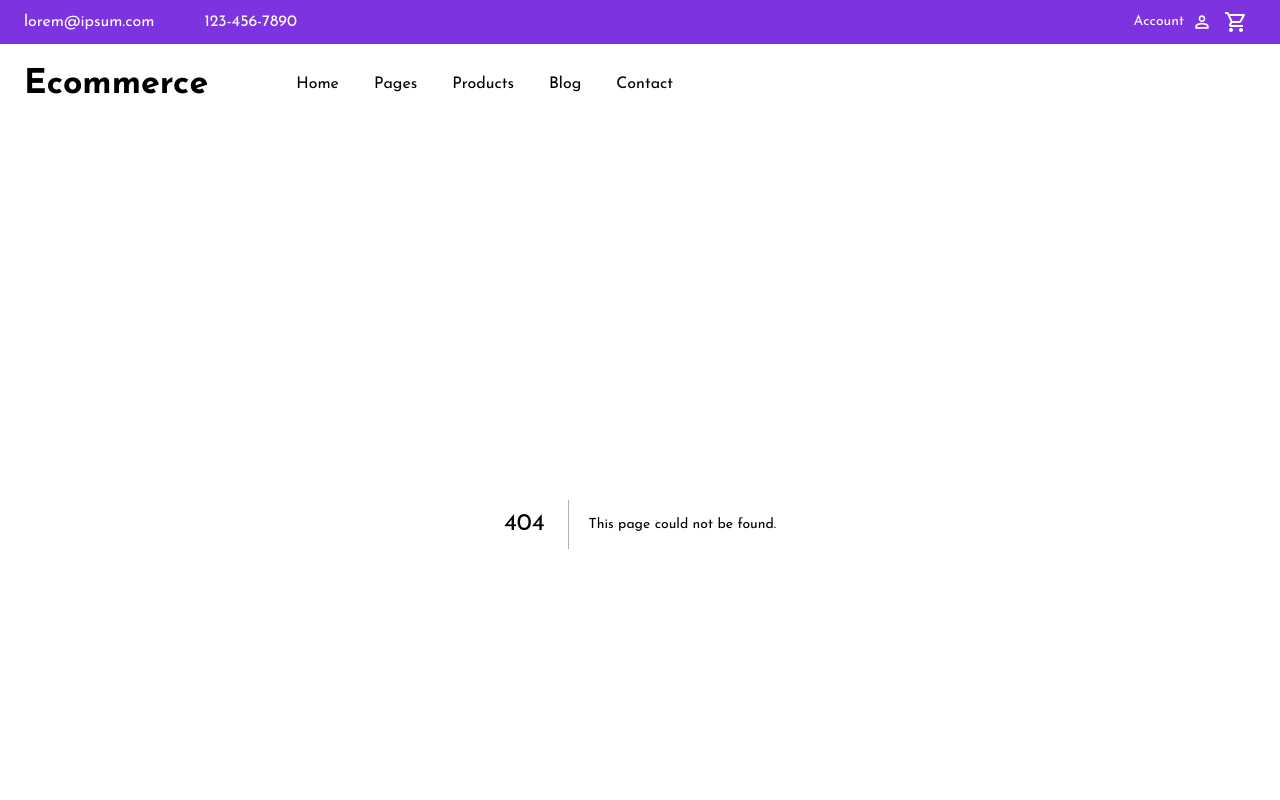
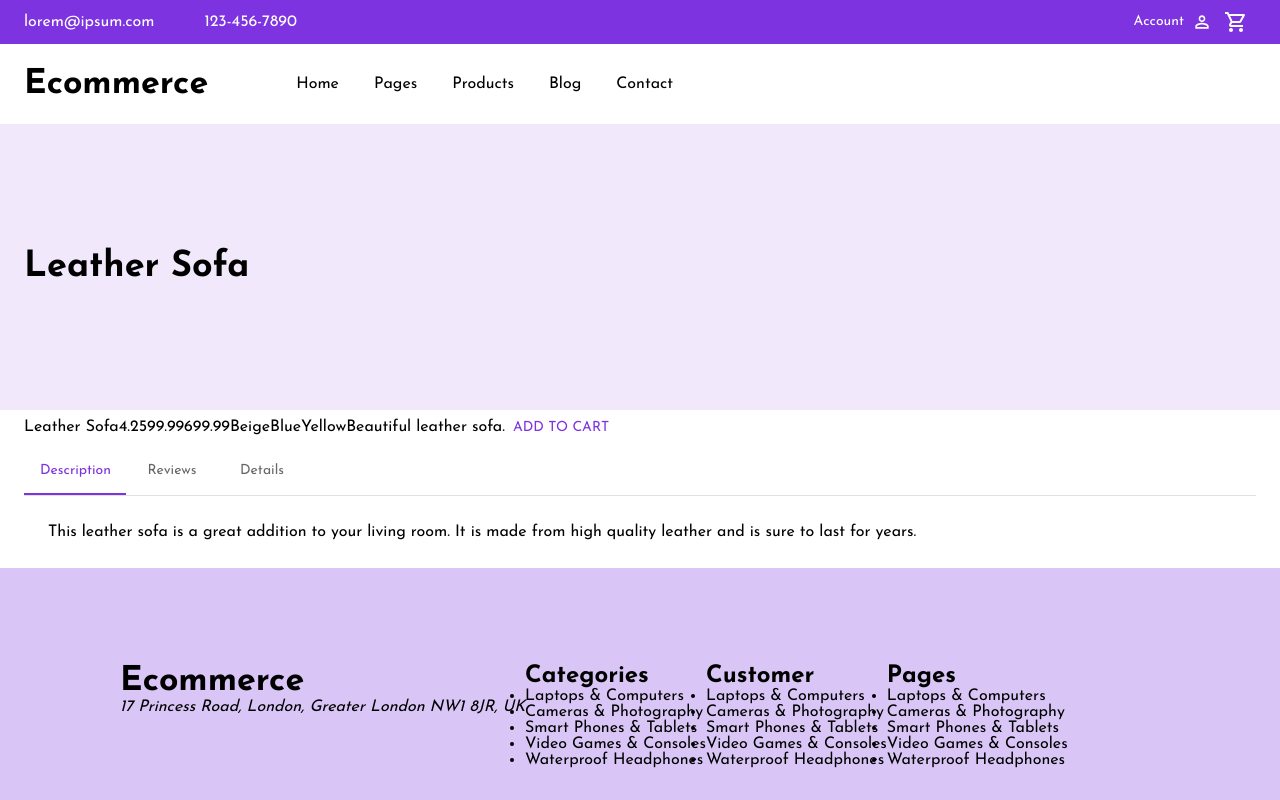
Before and after one commit to botfinski/ecommerce, a Next.js app: page /products/leather-sofa in a window 1280 px wide. Before the commit this address had no page. Shown: the top 800 px of the page. Built offline with nearby package versions, Linux system fonts and the light colour scheme.

Commit message:
product details page

```diff
--- a/components/Footer/Footer.tsx
+++ b/components/Footer/Footer.tsx
@@ -1,24 +1,28 @@
 import React from "react";
-import { Box, Container } from "@mui/material";
+import { Box, Container, Grid } from "@mui/material";
+import Logo from "../Logo/Logo";
 
 interface Props {}
 
 const Footer: React.FC<Props> = () => {
 	return (
+		<>
 			<Box
 				sx={{
-				backgroundColor: `primary.main`,
+					backgroundColor: "primary.100",
 					marginTop: "auto",
+					p: 12,
 				}}
 			>
 				<Container maxWidth="xl">
-				<div>
-					<span>logo</span>
+					<Grid container>
+						<Grid item>
+							<Logo />
 							<address>
 								<span>17 Princess Road, London, Greater London NW1 8JR, UK</span>
 							</address>
-				</div>
-				<div>
+						</Grid>
+						<Grid item>
 							<h2>Categories</h2>
 							<ul>
 								<li>Laptops & Computers</li>
@@ -27,8 +31,8 @@ const Footer: React.FC<Props> = () => {
 								<li>Video Games & Consoles</li>
 								<li>Waterproof Headphones</li>
 							</ul>
-				</div>
-				<div>
+						</Grid>
+						<Grid item>
 							<h2>Customer</h2>
 							<ul>
 								<li>Laptops & Computers</li>
@@ -37,8 +41,8 @@ const Footer: React.FC<Props> = () => {
 								<li>Video Games & Consoles</li>
 								<li>Waterproof Headphones</li>
 							</ul>
-				</div>
-				<div>
+						</Grid>
+						<Grid>
 							<h2>Pages</h2>
 							<ul>
 								<li>Laptops & Computers</li>
@@ -47,7 +51,12 @@ const Footer: React.FC<Props> = () => {
 								<li>Video Games & Consoles</li>
 								<li>Waterproof Headphones</li>
 							</ul>
-				</div>
+						</Grid>
+					</Grid>
+				</Container>
+			</Box>
+			<Box sx={{ backgroundColor: "primary.200" }}>
+				<Container maxWidth="xl">
 					<div>
 						<span>©Webecy - All Rights Reserved</span>
 					</div>
@@ -58,6 +67,7 @@ const Footer: React.FC<Props> = () => {
 					</ul>
 				</Container>
 			</Box>
+		</>
 	);
 };
 
--- /dev/null
+++ b/components/ProductDetails/ProductDetails.tsx
@@ -0,0 +1,49 @@
+import { Box, Button, Container } from "@mui/material";
+import React from "react";
+import { IProduct } from "../../types/types";
+import Tabs from "../Tabs/Tabs";
+
+interface Props {
+	product: IProduct;
+}
+
+const ProcuctDetails: React.FC<Props> = ({ product }) => {
+	// console.log(product);
+	const {
+		name,
+		rating,
+		price,
+		previousPrice,
+		colors,
+		shortDescription,
+		longDescription,
+		reviews,
+		details,
+	} = product;
+
+	return (
+		<>
+			<Container maxWidth="xl">
+				<Box>
+					{name}
+					{rating}
+					{price}
+					{previousPrice}
+					{colors.map(c => (
+						<span key={c}>{c}</span>
+					))}
+					{shortDescription}
+					<Button>Add to Cart</Button>
+
+					<Tabs
+						longDescription={longDescription}
+						reviews={reviews}
+						details={details}
+					/>
+				</Box>
+			</Container>
+		</>
+	);
+};
+
+export default ProcuctDetails;
--- /dev/null
+++ b/components/Tabs/Tabs.tsx
@@ -0,0 +1,91 @@
+import React from "react";
+import { Box, Typography, Tabs as MUITabs, Tab } from "@mui/material";
+import { content } from "../../mockData/content";
+
+interface TabPanelProps {
+	value: number;
+	index: number;
+	children: React.ReactNode;
+}
+
+interface Props {
+	longDescription: string;
+	reviews: string[];
+	details: string[];
+}
+
+function TabPanel(props: TabPanelProps) {
+	const { children, value, index, ...other } = props;
+
+	return (
+		<div
+			role="tabpanel"
+			hidden={value !== index}
+			id={`simple-tabpanel-${index}`}
+			aria-labelledby={`simple-tab-${index}`}
+			{...other}
+		>
+			{value === index && (
+				<Box sx={{ p: 3 }}>
+					<Typography>{children}</Typography>
+				</Box>
+			)}
+		</div>
+	);
+}
+
+function a11yProps(index: number) {
+	return {
+		id: `simple-tab-${index}`,
+		"aria-controls": `simple-tabpanel-${index}`,
+	};
+}
+
+const Tabs: React.FC<Props> = ({ longDescription, reviews, details }) => {
+	const [value, setValue] = React.useState(0);
+
+	const handleChange = (event: React.SyntheticEvent, newValue: number) => {
+		setValue(newValue);
+	};
+	return (
+		<>
+			<Box sx={{ borderBottom: 1, borderColor: "divider" }}>
+				<MUITabs value={value} onChange={handleChange}>
+					{content.productDetails.tabs.map((tab, i) => (
+						<Tab
+							key={tab.name}
+							label={tab.name}
+							{...a11yProps(i)}
+							sx={{ textTransform: "capitalize" }}
+						/>
+					))}
+				</MUITabs>
+			</Box>
+			{content.productDetails.tabs.map((tab, i) => (
+				<TabPanel value={value} index={i} key={i}>
+					{tab.id === "longDescription" && longDescription}
+					{tab.id === "reviews" && (
+						<ul>
+							{reviews.map(review => (
+								<li key={review}>
+									<Typography>{review}</Typography>
+								</li>
+							))}
+						</ul>
+					)}
+					{tab.id === "details" && (
+						<ul>
+							{details.map(detail => (
+								<li key={detail}>
+									<Typography>{detail}</Typography>
+								</li>
+							))}
+						</ul>
+					)}
+				</TabPanel>
+			))}
+		</>
+	);
+};
+
+export default Tabs;
--- a/mockData/content.ts
+++ b/mockData/content.ts
@@ -28,4 +28,20 @@ export const content = {
 	products: {
 		title: "Products",
 	},
+	productDetails: {
+		tabs: [
+			{
+				name: "Description",
+				id: "longDescription",
+			},
+			{
+				name: "Reviews",
+				id: "reviews",
+			},
+			{
+				name: "Details",
+				id: "details",
+			},
+		],
+	},
 };
--- a/mockData/products.ts
+++ b/mockData/products.ts
@@ -1,6 +1,6 @@
 import { IProduct } from "../types/types";
 
-export const products: IProduct[] = [
+export const productsData: IProduct[] = [
 	{
 		id: 1,
 		name: "Wooden Table",
--- /dev/null
+++ b/pages/products/[slug].tsx
@@ -0,0 +1,43 @@
+import React from "react";
+import PageTitle from "../../components/PageTitle/PageTitle";
+import ProcuctDetails from "../../components/ProductDetails/ProductDetails";
+import { productsData } from "../../mockData/products";
+import { IProduct } from "../../types/types";
+
+interface Props {
+	product: IProduct;
+}
+
+const Product: React.FC<Props> = ({ product }) => {
+	return (
+		<>
+			<PageTitle pageTitle={product.name} />
+			<ProcuctDetails key={product.slug} product={product} />
+		</>
+	);
+};
+
+export default Product;
+
+export const getStaticPaths = async () => {
+	const paths = productsData.map(product => ({
+		params: { slug: product.slug },
+	}));
+
+	return {
+		paths,
+		fallback: false,
+	};
+};
+
+export const getStaticProps = async ({ params }: any) => {
+	const product = productsData.filter(
+		product => product.slug === params.slug
+	)[0];
+
+	return {
+		props: {
+			product,
+		},
+	};
+};
--- a/styles/theme.ts
+++ b/styles/theme.ts
@@ -19,6 +19,7 @@ export const theme = createTheme({
 	palette: {
 		primary: {
 			main: "#7e33e0",
+			"200": "#c1a0f0",
 			"100": "#d9c6f6",
 			"50": "#f1e8fb",
 		},
```
Also changed, not shown: components/ProductsGrid/ProductGridItem.tsx (renamed from components/ProductsGrid/Product.tsx, +6 -6 lines), components/ProductsGrid/ProductsGrid.tsx (+6 -5 lines), pages/products/index.tsx (+15 -3 lines). Lines whose indentation alone changed are shown as unchanged.
